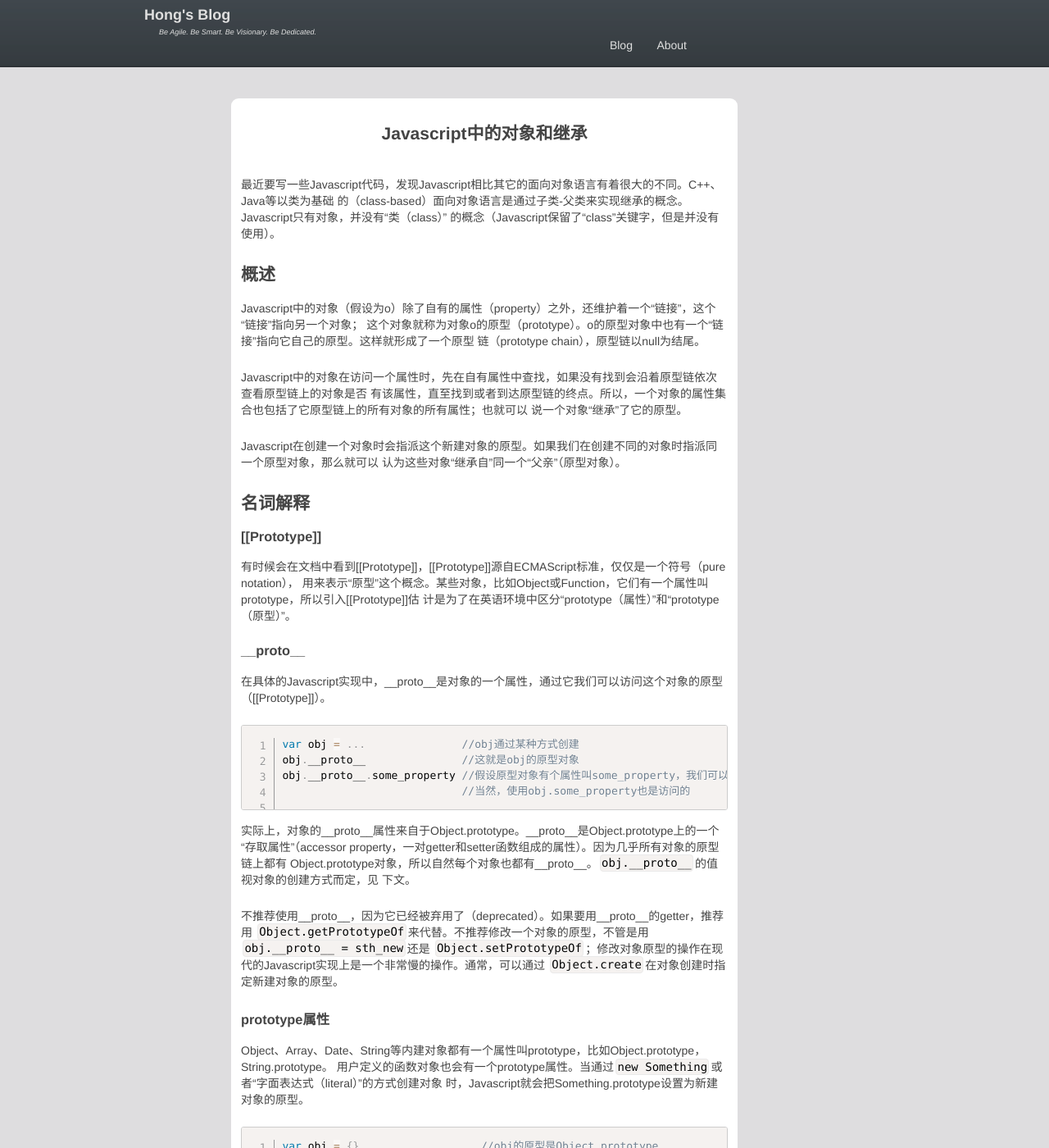
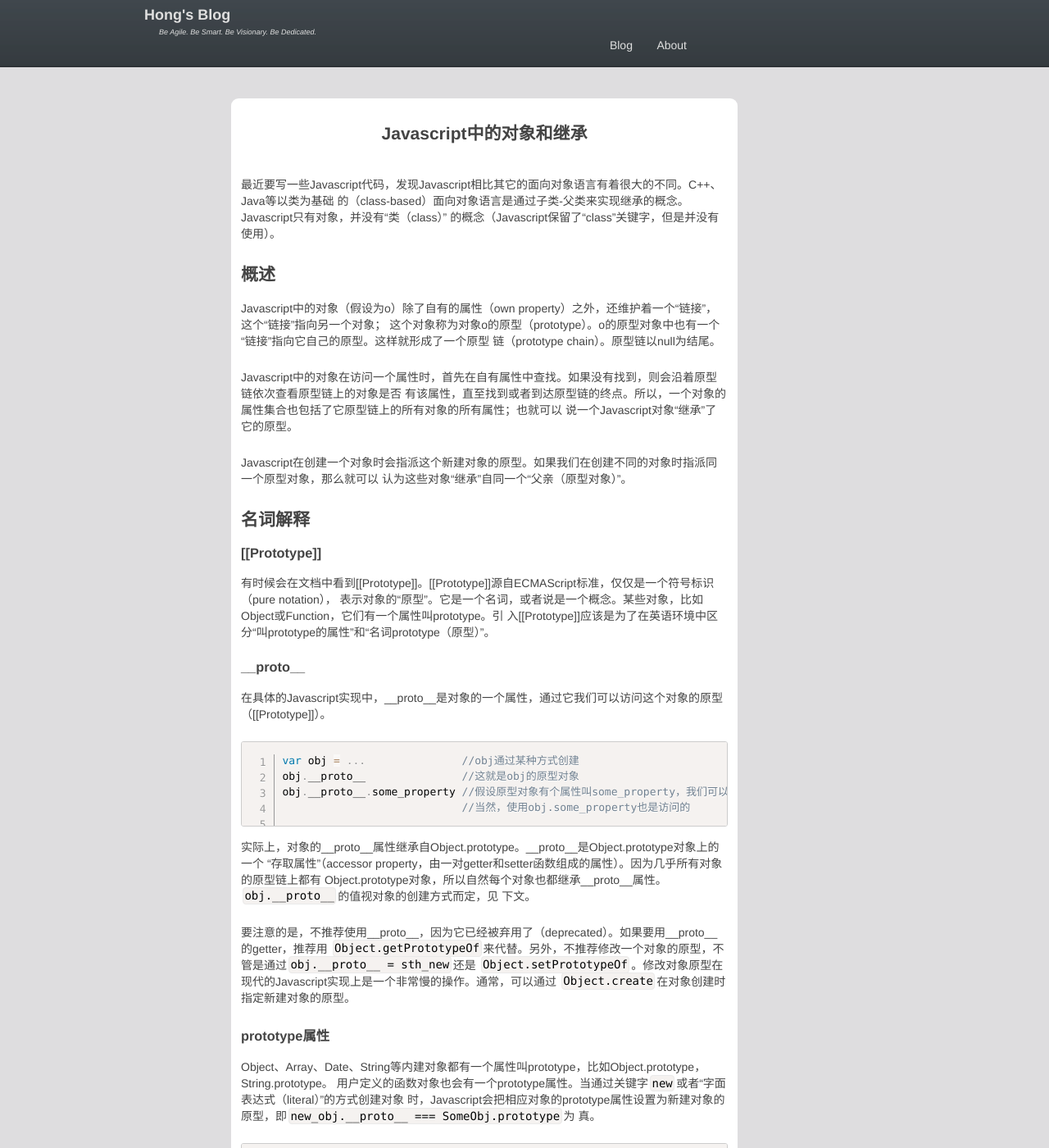
Before and after one commit to RockHong/rockhong.github.com, a Jekyll site: the page built from _posts/2014-07-26-oop-in-js.md, in a window 1280 px wide and 1400 px high. Shown: the whole window at 82% size. Built offline with Jekyll 4.4.1, drawn with Linux system fonts in a browser that asks for light colours; comment, search, counter and statistics services are not loaded; some of the changed text lies outside the part shown.

Commit message:
refine post

```diff
--- a/_posts/2014-07-26-oop-in-js.md
+++ b/_posts/2014-07-26-oop-in-js.md
@@ -18,23 +18,23 @@ image_desc:
 的概念（Javascript保留了“class”关键字，但是并没有使用）。
 
 ##概述
-Javascript中的对象（假设为o）除了自有的属性（property）之外，还维护着一个“链接”，这个“链接”指向另一个对象；
-这个对象就称为对象o的原型（prototype）。o的原型对象中也有一个“链接”指向它自己的原型。这样就形成了一个原型
-链（prototype chain），原型链以null为结尾。
+Javascript中的对象（假设为o）除了自有的属性（own property）之外，还维护着一个“链接”，这个“链接”指向另一个对象；
+这个对象称为对象o的原型（prototype）。o的原型对象中也有一个“链接”指向它自己的原型。这样就形成了一个原型
+链（prototype chain）。原型链以null为结尾。
 
-Javascript中的对象在访问一个属性时，先在自有属性中查找，如果没有找到会沿着原型链依次查看原型链上的对象是否
+Javascript中的对象在访问一个属性时，首先在自有属性中查找。如果没有找到，则会沿着原型链依次查看原型链上的对象是否
 有该属性，直至找到或者到达原型链的终点。所以，一个对象的属性集合也包括了它原型链上的所有对象的所有属性；也就可以
-说一个对象“继承”了它的原型。
+说一个Javascript对象“继承”了它的原型。
 
 Javascript在创建一个对象时会指派这个新建对象的原型。如果我们在创建不同的对象时指派同一个原型对象，那么就可以
-认为这些对象“继承自”同一个“父亲”（原型对象）。
+认为这些对象“继承”自同一个“父亲（原型对象）”。
 
 ##名词解释
 
 ###[[Prototype]]
-有时候会在文档中看到[[Prototype]]，[[Prototype]]源自ECMAScript标准，仅仅是一个符号（pure notation），
-用来表示“原型”这个概念。某些对象，比如Object或Function，它们有一个属性叫prototype，所以引入[[Prototype]]估
-计是为了在英语环境中区分“prototype（属性）”和“prototype（原型）”。
+有时候会在文档中看到[[Prototype]]。[[Prototype]]源自ECMAScript标准，仅仅是一个符号标识（pure notation），
+表示对象的“原型”。它是一个名词，或者说是一个概念。某些对象，比如Object或Function，它们有一个属性叫prototype。引
+入[[Prototype]]应该是为了在英语环境中区分“叫prototype的属性”和“名词prototype（原型）”。
 
 ###\__proto__
 在具体的Javascript实现中，\_\_proto\_\_是对象的一个属性，通过它我们可以访问这个对象的原型（[[Prototype]]）。
@@ -45,23 +45,25 @@ obj.__proto__               //这就是obj的原型对象
 obj.__proto__.some_property //假设原型对象有个属性叫some_property，我们可以这么访问
                             //当然，使用obj.some_property也是访问的
 </code></pre>
-实际上，对象的\_\_proto\_\_属性来自于Object.prototype。\_\_proto\_\_是Object.prototype上的一个
-“存取属性”（accessor property，一对getter和setter函数组成的属性）。因为几乎所有对象的原型链上都有
-Object.prototype对象，所以自然每个对象也都有\_\_proto\_\_。`obj.__proto__`的值视对象的创建方式而定，见
+实际上，对象的\_\_proto\_\_属性继承自Object.prototype。\_\_proto\_\_是Object.prototype对象上的一个
+“存取属性”（accessor property，由一对getter和setter函数组成的属性）。因为几乎所有对象的原型链上都有
+Object.prototype对象，所以自然每个对象也都继承\_\_proto\_\_属性。`obj.__proto__`的值视对象的创建方式而定，见
 下文。
 
-不推荐使用\_\_proto\_\_，因为它已经被弃用了（deprecated）。如果要用\_\_proto\_\_的getter，推荐用
-`Object.getPrototypeOf`来代替。不推荐修改一个对象的原型，不管是用`obj.__proto__ = sth_new`还是
-`Object.setPrototypeOf`；修改对象原型的操作在现代的Javascript实现上是一个非常慢的操作。通常，可以通过
+要注意的是，不推荐使用\_\_proto\_\_，因为它已经被弃用了（deprecated）。如果要用\_\_proto\_\_的getter，推荐用
+`Object.getPrototypeOf`来代替。另外，不推荐修改一个对象的原型，不管是通过`obj.__proto__ = sth_new`还是
+`Object.setPrototypeOf`。修改对象原型在现代的Javascript实现上是一个非常慢的操作。通常，可以通过
 `Object.create`在对象创建时指定新建对象的原型。
 
 ###prototype属性
 Object、Array、Date、String等内建对象都有一个属性叫prototype，比如Object.prototype，String.prototype。
-用户定义的函数对象也会有一个prototype属性。当通过`new Something`或者“字面表达式（literal）”的方式创建对象
-时，Javascript就会把Something.prototype设置为新建对象的原型。
+用户定义的函数对象也会有一个prototype属性。当通过关键字`new`或者“字面表达式（literal）”的方式创建对象
+时，Javascript会把相应对象的prototype属性设置为新建对象的原型，即`new_obj.__proto__ === SomeObj.prototype`为
+真。
 
 <pre class="line-numbers">
 <code class="language-javascript">var obj = {}                   //obj的原型是Object.prototype
+var a = ["hey", "you", "!"];   //a的原型为Array.prototype
 
 var obj2 = new String("hey!")  //obj2的原型是String.prototype
 obj2.length                    //length是String.prototype的属性；通过原型，obj2也获得（继承）了这个属性
@@ -80,18 +82,18 @@ var obj3 = new Apple           //obj3的原型是Apple.prototype
 // o ---> Object.prototype ---> null
 
 var a = ["hey", "you", "!"];
-//对象o的原型是Array.prototype；并继承了indexOf、forEach等方法；原型链如下：
+//对象o的原型是Array.prototype；继承了indexOf、forEach等方法；原型链如下：
 // a ---> Array.prototype ---> Object.prototype ---> null
 
 function f(){
   return "how u doing?";
 }
-//对象f的原型是Function.prototype；并继承了call、bind等方法；原型链如下：
+//对象f的原型是Function.prototype；继承了call、bind等方法；原型链如下：
 // f ---> Function.prototype ---> Object.prototype ---> null
 </code></pre>
 
-###通过new操作符和构造函数
-JavaScript中的“构造函数”只是普通的函数；当通过new操作符调用一个函数时，这个函数就可以叫做“构造函数”。
+###通过new关键字和构造函数
+JavaScript中的“构造函数”只是普通的函数。当通过new关键字调用一个函数时，这个函数就可以叫做构造函数。
 
 <pre class="line-numbers">
 <code class="language-javascript">function Person(name) {
@@ -107,7 +109,7 @@ var p = new Person();
 </code></pre>
 
 ###通过Object.create
-调用这个函数会创建一个新的对象；传入的第一个参数是新建对象的原型。
+调用Object.create函数会创建一个新的对象。传入的第一个参数作为新建对象的原型。
 
 <pre class="line-numbers">
 <code class="language-javascript">var a = {a: 1};
@@ -124,21 +126,21 @@ var d = Object.create(null);
 ##继承
 
 ###自有属性和覆盖
-JavaScript的对象有自有的属性（own properties），也有“继承”自原型的属性。当自有属性和继承来的属性同名时，
-自有属性就会覆盖继承来的属性。
+JavaScript对象有自有的属性（own properties），也有继承自原型的属性。当自有属性和继承来的属性同名时，
+自有属性会覆盖继承来的属性。
 
 <pre class="line-numbers">
 <code class="language-javascript">//假设对象o原型链如下：
 //{a:1, b:2} ---> {b:3, c:4} ---> null
-//'a'和'b'是o的自有属性
+//'a'和'b'是对象o的自有属性
 
-console.log(o.b); //输出2，对象o的自有属性覆盖了原型链上的属性
+console.log(o.b); //输出2，对象o的自有属性b覆盖了原型链上的属性b
 
-o.e = 'hello';    //创建了一个新的自有属性，e
+o.e = 'hello';    //创建了一个新的自有属性e
 </code></pre>
-通常，通过类似`o.e = 'hello';`的方式，对象可以创建自有属性，即使原型链上已经存在一个同名的属性。
-唯一的例外情况是，在原型链上存在一个同名的属性`e`，而且`e`是一个存取属性（accessor property，有
-getter和setter）。比如\_\_proto\_\_就是一个存取属性，
+通常，通过类似`o.e = 'hello'`的方式，对象会创建一个自有属性，无论原型链上是否已经存在一个同名的属性。
+唯一的例外情况是，在原型链上存在一个同名的属性`e`，且`e`是一个存取属性（accessor property，有
+getter和setter）。比如\_\_proto\_\_就是一个典型的存取属性，
 
 <pre class="line-numbers">
 <code class="language-javascript">var obj = {}
@@ -182,19 +184,20 @@ console.log(p.func());       //输出11，当func被调用时，this指向p，th
 var Employee = function(name, title) {
     this.name = name;
     this.title = title;
-    this.greet = function() {             //覆盖greet
+    this.greet = function() {
         if (this.canTalk) {
             console.log("Hi, I'm " + this.name + ", the " + this.title);
         }
     };
 };
-Employee.prototype = new Person();        //可以这么设置原型；下文假设new Person()返回的对象为p1
+Employee.prototype = new Person();        //假设new Person()返回的对象为p1，设置Employee.prototype为p1
+                                          //以后通过new Employee创建对象，对象的原型为p1
 var bob = new Employee('Bob','Builder');
 //原型链为：bob-->Employee.prototype(也就是p1)-->Person.prototype-->Object.prototype-->...
-//Person.prototype.__proto__ === Object.prototype为true，所以Person.prototype-->Object.prototype
-//bob的自有属性有：name,title,greet
+//注：Person.prototype.__proto__ === Object.prototype为真，所以Person.prototype-->Object.prototype
+//bob的自有属性有：name,title,greet（覆盖了原型/p1上的greet属性）
 //继承自Employee.prototype(也就是p1)的属性有：canTalk,greet
-//其它继承自后续原型链的属性……
+//继承自原型链上其它对象的属性……
 
 var Customer = function(name) {
     this.name = name;
@@ -212,20 +215,21 @@ var mike = new Employee('mike', 'QA');  //mike的原型是新的对象；bob的
 ##其它
 
 ###原型链对性能的影响
-在原型链上查找属性会对性能产生一定的影响。特别是查找不存在的属性时，要遍历原型链上的所有属性才能以失败中止。
-另外，要遍历一个对象的属性也会遍历整个原型链。
+在原型链上查找属性会对性能产生一定的影响。特别是查找不存在的属性时，要遍历原型链上的所有属性后才会以失败中止。
+另外，要遍历一个对象的属性也会遍历整个原型链上的所有属性。
 
-如果仅仅需要查看自有属性，那么则可以使用`hasOwnProperty`方法。这个方法是JavaScript中唯一不会检查原型
-链的属性处理函数。
+如果仅仅需要查看自有属性，那么可以使用`hasOwnProperty`方法。这个方法是JavaScript中唯一不会检查原型
+链上属性的处理函数。
 
 ###preventExtensions
-使用preventExtensions可以防止\_\_proto\_\_被修改，见[这里][2]。
+使用preventExtensions可以防止对象的\_\_proto\_\_被修改，见[这里][2]。
 
 另外注意下面两种修改的不同，
 
 <pre class="line-numbers">
 <code class="language-javascript">//假设原型链如下：o-->Apple.prototype-->...
 o.__proto__ = obj1;      //现在原型链为：o-->obj1-->...
+
 Apple.prototype = obj2;  //o的原型链保持不变，没有影响
 var o2 = new Apple;      //后续新建的对象o2的原型链为o2-->obj2-->...
 </code></pre>
@@ -234,7 +238,7 @@ var o2 = new Apple;      //后续新建的对象o2的原型链为o2-->obj2-->...
 
 <pre class="line-numbers">
 <code class="language-javascript">function Foo() {};
-( new Foo ).__proto__ === Foo.prototype  //true, new Foo时新对象以Foo.prototype为原型
+( new Foo ).__proto__ === Foo.prototype  //true, new Foo产生的新对象以Foo.prototype为原型
 ( new Foo ).prototype === undefined      //true, 新对象并没有一个属性叫prototype
 var o = Object.create(new Foo)           //o的原型是new Foo返回的对象
 </code></pre>
```
Also changed, not shown: other parts of _posts/2014-07-26-oop-in-js.md (+2 -0 lines).
